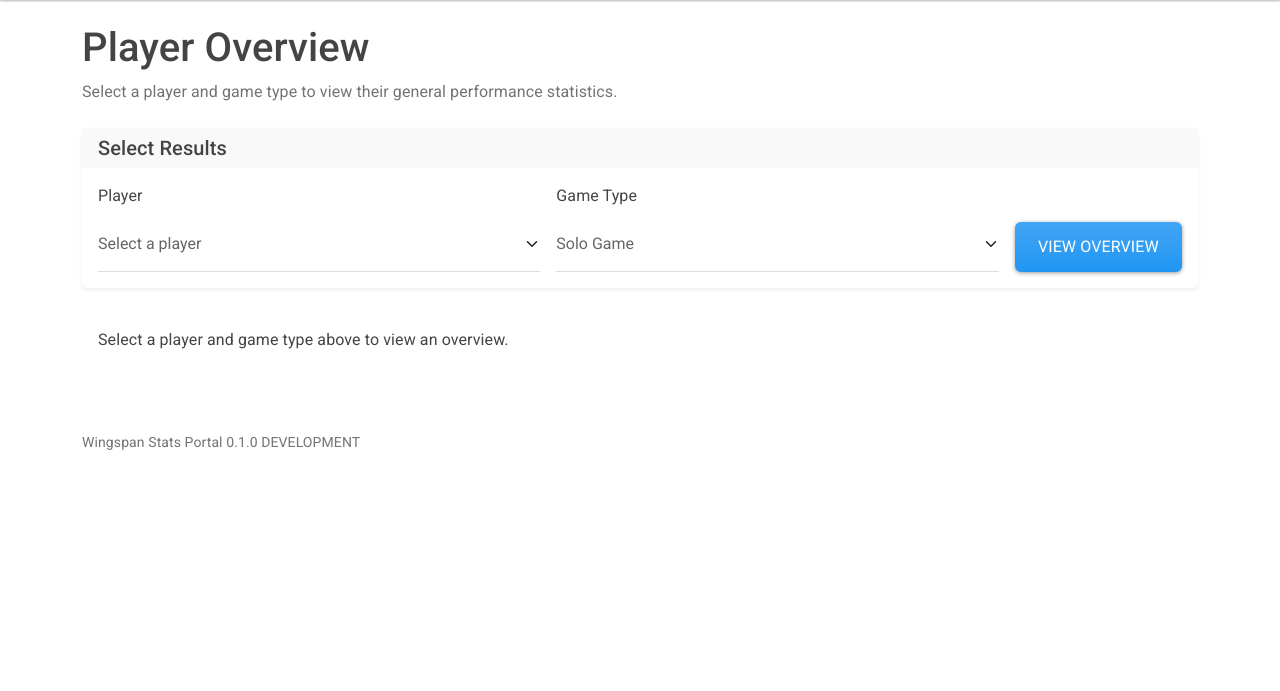
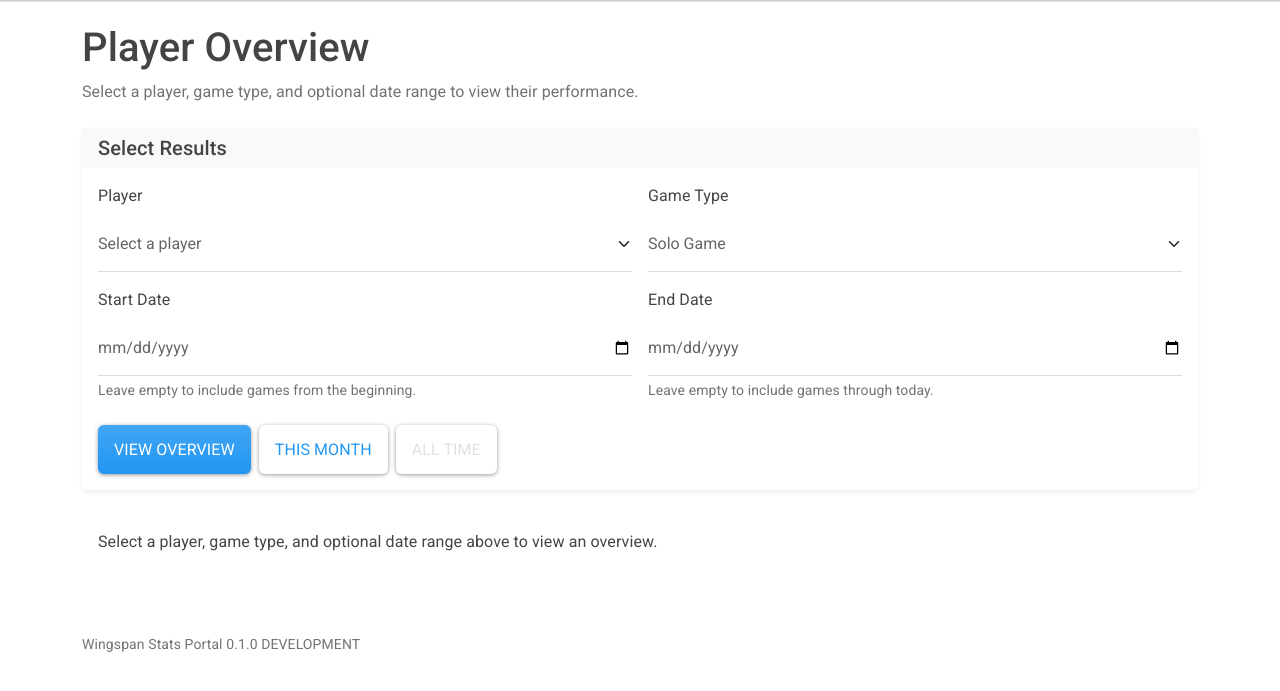
Before and after one commit to ndswecker/wingspan-stats-portal, a Django app: template app/portal/templates/portal/player_overview.html in a window 1280 px wide. Shown: the part 85-776 px from the top of the page. Run offline with Django 5.2, Linux system fonts and the light colour scheme; the template is opened without the code that fills it: values that come from a table or form of the project are taken from there, others are empty; some libraries are stand-ins or nearby versions.

Commit message:
Provide player result histories

```diff
--- a/app/portal/templates/portal/player_overview.html
+++ b/app/portal/templates/portal/player_overview.html
@@ -8,7 +8,7 @@
     <div class="mb-4">
         <h1 class="mb-2">Player Overview</h1>
         <p class="text-muted mb-0">
-            Select a player and game type to view their general performance statistics.
+            Select a player, game type, and optional date range to view their performance.
         </p>
     </div>
 
@@ -19,8 +19,8 @@
 
         <div class="card-body">
             <form method="get">
-                <div class="row g-3 align-items-end">
-                    <div class="col-12 col-md-5">
+                <div class="row g-3">
+                    <div class="col-12 col-md-6">
                         <label
                             class="form-label"
                             for="{{ filter_form.player.id_for_label }}"
@@ -37,7 +37,7 @@
                         {% endfor %}
                     </div>
 
-                    <div class="col-12 col-md-5">
+                    <div class="col-12 col-md-6">
                         <label
                             class="form-label"
                             for="{{ filter_form.game_type.id_for_label }}"
@@ -54,13 +54,46 @@
                         {% endfor %}
                     </div>
 
-                    <div class="col-12 col-md-2 d-grid">
-                        <button
-                            class="btn btn-primary"
-                            type="submit"
+                    <div class="col-12 col-md-6">
+                        <label
+                            class="form-label"
+                            for="{{ filter_form.start_date.id_for_label }}"
                         >
-                            View Overview
-                        </button>
+                            Start Date
+                        </label>
+
+                        {{ filter_form.start_date }}
+
+                        <div class="form-text">
+                            Leave empty to include games from the beginning.
+                        </div>
+
+                        {% for error in filter_form.start_date.errors %}
+                            <div class="text-danger small mt-1">
+                                {{ error }}
+                            </div>
+                        {% endfor %}
+                    </div>
+
+                    <div class="col-12 col-md-6">
+                        <label
+                            class="form-label"
+                            for="{{ filter_form.end_date.id_for_label }}"
+                        >
+                            End Date
+                        </label>
+
+                        {{ filter_form.end_date }}
+
+                        <div class="form-text">
+                            Leave empty to include games through today.
+                        </div>
+
+                        {% for error in filter_form.end_date.errors %}
+                            <div class="text-danger small mt-1">
+                                {{ error }}
+                            </div>
+                        {% endfor %}
                     </div>
                 </div>
 
@@ -69,6 +102,33 @@
                         {{ error }}
                     </div>
                 {% endfor %}
+
+                <div class="d-flex flex-wrap gap-2 mt-4">
+                    <button
+                        class="btn btn-primary"
+                        type="submit"
+                    >
+                        View Overview
+                    </button>
+
+                    <button
+                        class="btn btn-outline-primary"
+                        type="submit"
+                        name="action"
+                        value="this_month"
+                    >
+                        This Month
+                    </button>
+
+                    <button
+                        class="btn btn-outline-secondary"
+                        type="submit"
+                        name="action"
+                        value="all"
+                    >
+                        All Time
+                    </button>
+                </div>
             </form>
         </div>
     </div>
@@ -81,18 +141,39 @@
 
             <p class="text-muted mb-0">
                 {{ selected_game_type_label }}
+
+                {% if selected_start_date or selected_end_date %}
+                    <span class="mx-1">&middot;</span>
+
+                    {% if selected_start_date %}
+                        {{ selected_start_date|date:"M j, Y" }}
+                    {% else %}
+                        Beginning
+                    {% endif %}
+
+                    &ndash;
+
+                    {% if selected_end_date %}
+                        {{ selected_end_date|date:"M j, Y" }}
+                    {% else %}
+                        Today
+                    {% endif %}
+                {% else %}
+                    <span class="mx-1">&middot;</span>
+                    All Time
+                {% endif %}
             </p>
         </div>
 
         {% if general_stats.games_played > 0 %}
-            <div class="card shadow-sm">
+            <div class="card shadow-sm mb-4">
                 <div class="card-header">
                     <h2 class="h5 mb-0">General Statistics</h2>
                 </div>
 
                 <div class="card-body">
                     <div class="row g-3">
-                        <div class="col-12 col-sm-6 col-lg-3">
+                        <div class="col-6 col-lg-3">
                             <div class="border rounded p-3 h-100">
                                 <div class="text-muted small">
                                     Games Played
@@ -104,7 +185,7 @@
                             </div>
                         </div>
 
-                        <div class="col-12 col-sm-6 col-lg-3">
+                        <div class="col-6 col-lg-3">
                             <div class="border rounded p-3 h-100">
                                 <div class="text-muted small">
                                     Average Score
@@ -116,7 +197,7 @@
                             </div>
                         </div>
 
-                        <div class="col-12 col-sm-6 col-lg-3">
+                        <div class="col-6 col-lg-3">
                             <div class="border rounded p-3 h-100">
                                 <div class="text-muted small">
                                     Highest Score
@@ -128,7 +209,7 @@
                             </div>
                         </div>
 
-                        <div class="col-12 col-sm-6 col-lg-3">
+                        <div class="col-6 col-lg-3">
                             <div class="border rounded p-3 h-100">
                                 <div class="text-muted small">
                                     Lowest Score
@@ -142,16 +223,74 @@
                     </div>
                 </div>
             </div>
+
+            <div class="card shadow-sm">
+                <div class="card-header">
+                    <h2 class="h5 mb-0">Game History</h2>
+                </div>
+
+                <div class="table-responsive">
+                    <table class="table table-striped table-hover align-middle mb-0">
+                        <thead>
+                            <tr>
+                                <th scope="col">Date</th>
+                                <th scope="col">Type</th>
+                                <th scope="col" class="text-end">Score</th>
+                                <th scope="col" class="text-end">Status</th>
+                            </tr>
+                        </thead>
+
+                        <tbody>
+                            {% for result in game_results %}
+                                <tr>
+                                    <td class="text-nowrap">
+                                        <a
+                                            href="{% url 'portal:game-detail' result.game.pk %}"
+                                            class="fw-semibold"
+                                        >
+                                            {{ result.game.date_played|date:"M j, Y" }}
+                                        </a>
+                                    </td>
+
+                                    <td>
+                                        {% if result.game.human_player_mode == "single_human" %}
+                                            Solo
+                                        {% else %}
+                                            Competitive
+                                        {% endif %}
+                                    </td>
+
+                                    <td class="text-end fw-semibold">
+                                        {{ result.score }}
+                                    </td>
+
+                                    <td class="text-end">
+                                        {% if result.is_confirmed %}
+                                            <span class="badge text-bg-success">
+                                                Confirmed
+                                            </span>
+                                        {% else %}
+                                            <span class="badge text-bg-warning">
+                                                Pending
+                                            </span>
+                                        {% endif %}
+                                    </td>
+                                </tr>
+                            {% endfor %}
+                        </tbody>
+                    </table>
+                </div>
+            </div>
         {% else %}
             <div class="alert alert-info">
                 No matching games were found for
                 <strong>{{ selected_player.name }}</strong>
-                using the selected game type.
+                using the selected filters.
             </div>
         {% endif %}
     {% else %}
         <div class="alert alert-secondary">
-            Select a player and game type above to view an overview.
+            Select a player, game type, and optional date range above to view an overview.
         </div>
     {% endif %}
 {% endblock %}
```
Also changed, not shown: app/portal/views.py (+15 -12 lines).
